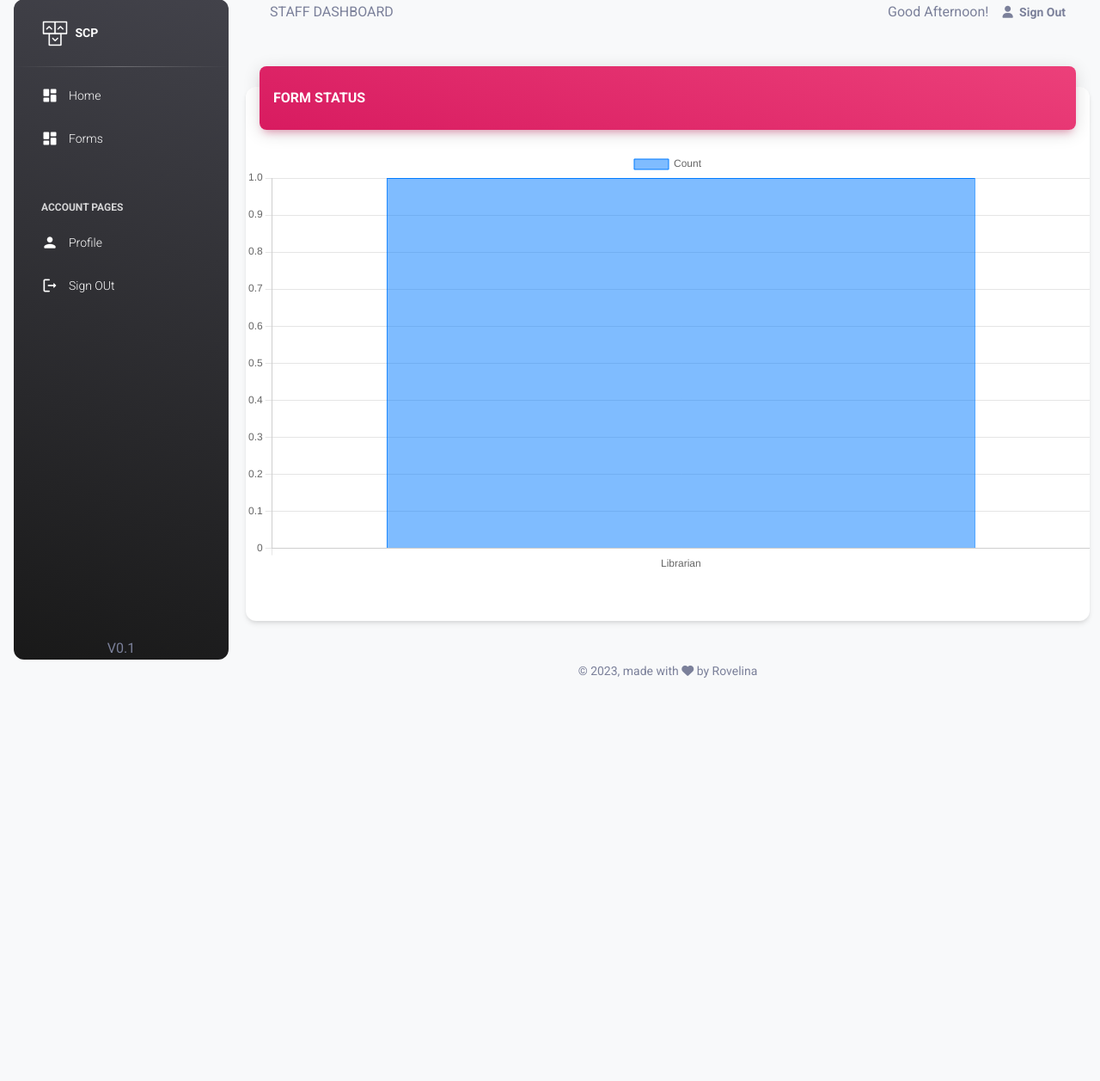
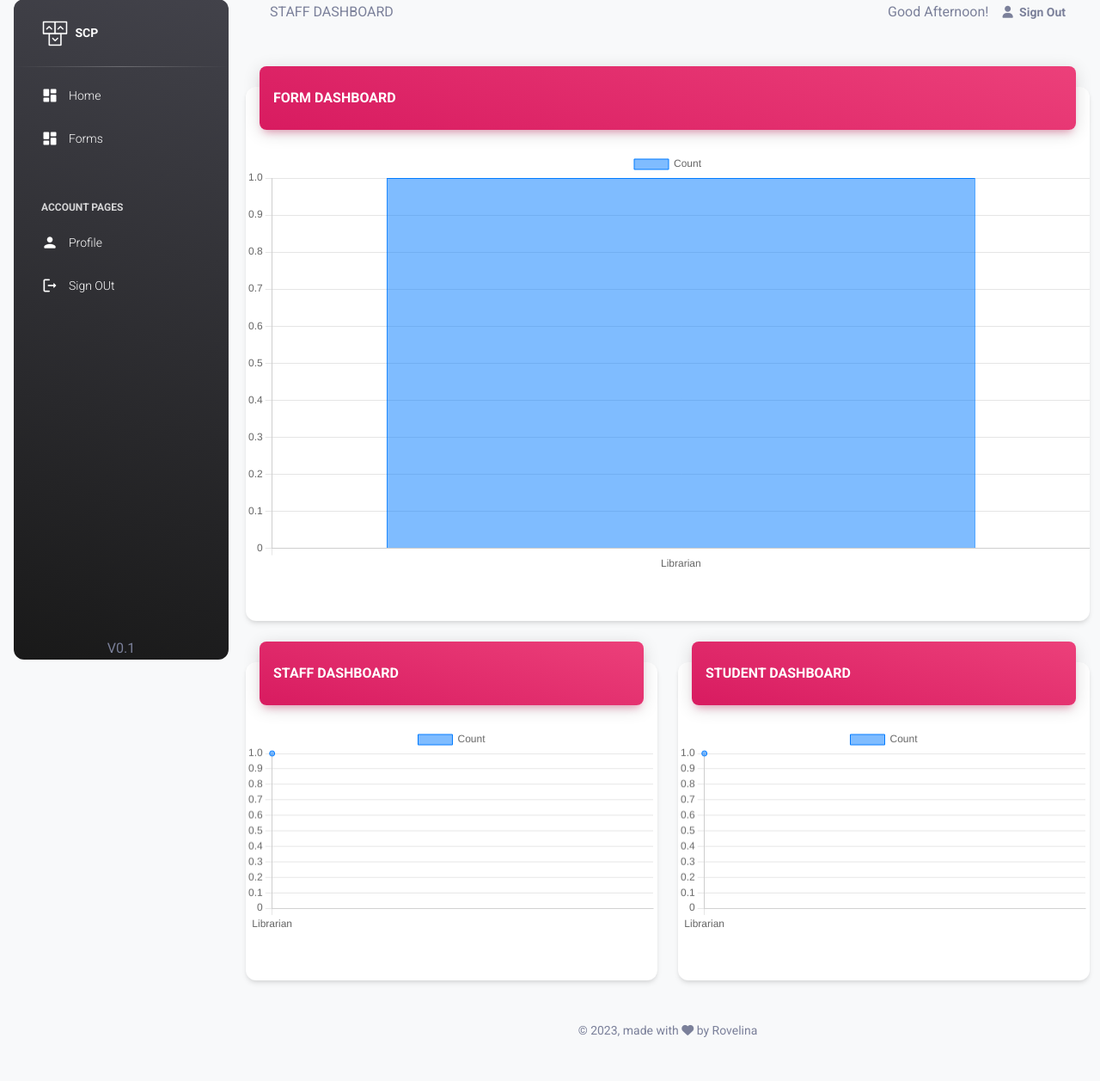
Before and after one commit to Abduswamad/pdo-basic, a PHP site: page /clearance_system/pages/staff/staff_dashboard.php in a window 1280 px wide. Shown: the part 17-1274 px from the top of the page at 86% size. Before the commit the page ends 805 px from the top, so only its background shows below. Run offline with PHP 8.4, Linux system fonts and the light colour scheme; the visitor is signed in with stand-in values (Sample User, id 1); data comes from the database, SQL or seed files in the repository; tables that the repository leaves empty hold one stand-in row (values such as "Sample post"); some libraries are stand-ins or nearby versions.

Commit message:
dashboard changes

```diff
--- a/pages/staff/staff_dashboard.php
+++ b/pages/staff/staff_dashboard.php
@@ -34,17 +34,66 @@
         <!--  body-->
         <div class="row"></div>
         <div class="row">
-            <div class="col-12">
+          <div  class="col-12 ">
             <div class="card my-4">
               <div class="card-header p-0 position-relative mt-n4 mx-3 z-index-2">
                 <div class="bg-gradient-primary shadow-primary border-radius-lg pt-4 pb-3">
                   <div class="row">
                     <div class="col-6">
-                          <h6 class="text-white  text-capitalize ps-3">FORM STATUS  </h6>
+                      <h6 class="text-white  text-capitalize ps-3">FORM DASHBOARD  </h6>
                     </div>
-                        <!-- <div class="col-6 text-end ">
-                            <a href="./add_staff.php" class="btn btn-outline-primary btn-sm mb-0 bg-white ">Add Staff</a>
-                        </div> -->
+                  </div>
+                </div>
+              </div>
+              <div class="card-body px-0 pb-2">
+                <?php
+                  $form_status = array();
+                  $form_value = array();
+                  foreach ($form_statuses as $row) {
+                      $form_status[] = $row['status'];
+                      $form_value[] = $row['value'];
+                  }
+                ?>
+                <canvas  id="forms"></canvas>
+                <script>
+                  var ctx = document.getElementById('forms').getContext('2d');
+                  var chart = new Chart(ctx, {
+                      type: 'bar',
+                      data: {
+                          labels: <?php echo json_encode($form_status); ?>,
+                          datasets: [{
+                              label: 'Count',
+                              data: <?php echo json_encode($form_value); ?>,
+                              backgroundColor: 'rgba(0, 123, 255, 0.5)',
+                              borderColor: 'rgba(0, 123, 255, 1)',
+                              borderWidth: 1
+                          }]
+                      },
+                      options: {
+                          responsive: true,
+                          scales: {
+                              y: {
+                                  beginAtZero: true
+                              }
+                          }
+                      }
+                  });
+                </script>
+              </div>
+              <div class="card-footer">
+              </div>
+            </div>
+          </div>
+        </div>
+        <div class="row">
+          <div  class="col-6 ">
+            <div class="card my-4">
+              <div class="card-header p-0 position-relative mt-n4 mx-3 z-index-2">
+                <div class="bg-gradient-primary shadow-primary border-radius-lg pt-4 pb-3">
+                  <div class="row">
+                    <div class="col-6">
+                      <h6 class="text-white  text-capitalize ps-3">STAFF DASHBOARD  </h6>
+                    </div>
                   </div>
                 </div>
               </div>
@@ -57,15 +106,11 @@
                       $values[] = $row['value'];
                   }
                 ?>
-                  <div   class="row">
-                    <div  class="col-12 ">
-                      <canvas  id="form_statuses"></canvas>
-                    </div>
-                  </div>
+                <canvas  id="staffs"></canvas>
                 <script>
-                    var ctx = document.getElementById('form_statuses').getContext('2d');
+                  var ctx = document.getElementById('staffs').getContext('2d');
                   var chart = new Chart(ctx, {
-                        type: 'bar',
+                      type: 'line',
                       data: {
                           labels: <?php echo json_encode($statuses); ?>,
                           datasets: [{
@@ -86,14 +131,63 @@
                       }
                   });
                 </script>
-                 <div class="row"></div>
               </div>
               <div class="card-footer">
-
+              </div>
+            </div>
+          </div>
+          <div  class="col-6 ">
+            <div class="card my-4">
+              <div class="card-header p-0 position-relative mt-n4 mx-3 z-index-2">
+                <div class="bg-gradient-primary shadow-primary border-radius-lg pt-4 pb-3">
+                  <div class="row">
+                    <div class="col-6">
+                      <h6 class="text-white  text-capitalize ps-3">STUDENT DASHBOARD  </h6>
                     </div>
                   </div>
                 </div>
               </div>
+              <div class="card-body px-0 pb-2">
+                <?php
+                  $statuses = array();
+                  $values = array();
+                  foreach ($form_statuses as $row) {
+                      $statuses[] = $row['status'];
+                      $values[] = $row['value'];
+                  }
+                ?>
+                <canvas  id="students"></canvas>
+                <script>
+                  var ctx = document.getElementById('students').getContext('2d');
+                  var chart = new Chart(ctx, {
+                      type: 'line',
+                      data: {
+                          labels: <?php echo json_encode($statuses); ?>,
+                          datasets: [{
+                              label: 'Count',
+                              data: <?php echo json_encode($values); ?>,
+                              backgroundColor: 'rgba(0, 123, 255, 0.5)',
+                              borderColor: 'rgba(0, 123, 255, 1)',
+                              borderWidth: 1
+                          }]
+                      },
+                      options: {
+                          responsive: true,
+                          scales: {
+                              y: {
+                                  beginAtZero: true
+                              }
+                          }
+                      }
+                  });
+                </script>
+              </div>
+              <div class="card-footer">
+              </div>
+            </div>
+          </div>
+        </div>
+        <div class="row"></div>
         <!--  body-->
         <?php include 'footer.php';?>
       </div>
```
Lines whose indentation alone changed are shown as unchanged.
